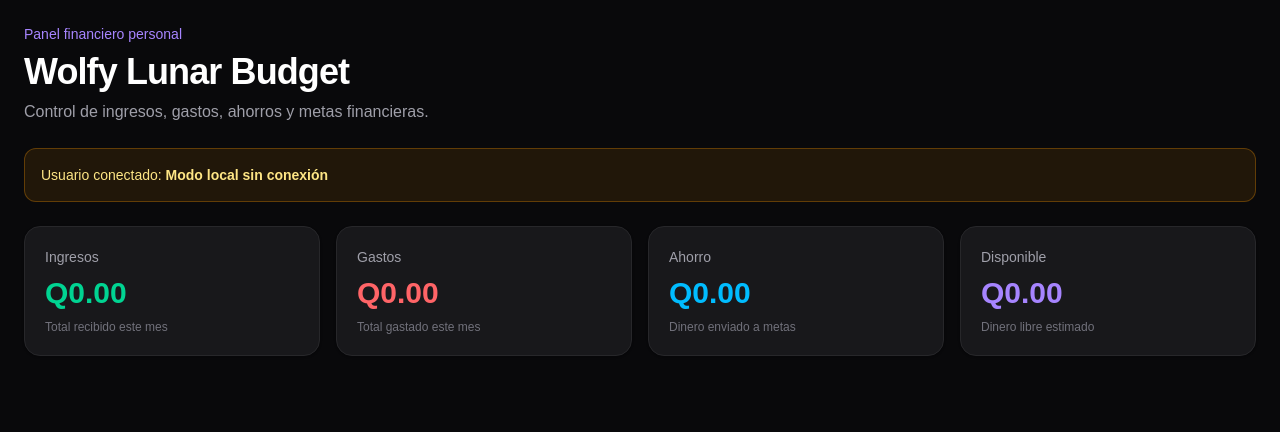
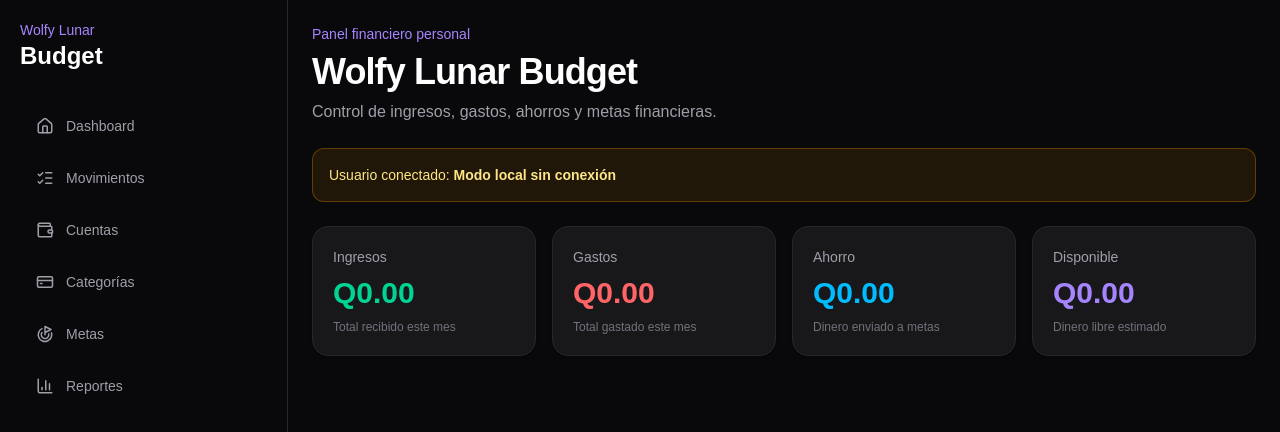
Before and after one commit to 201801392ByronOvalle/WolfyLunarBudget, a Next.js app in the folder web/: page / in a window 1280 px wide. Shown: the top 432 px of the page. Built offline with nearby package versions, Linux system fonts and the light colour scheme; no server answers.

Commit message:
feat: UI layout y sidebar

```diff
--- a/web/app/page.tsx
+++ b/web/app/page.tsx
@@ -1,6 +1,8 @@
+// app/page.tsx
 import DashboardHeader from "@/components/dashboard/DashboardHeader";
 import SummaryCard from "@/components/dashboard/SummaryCard";
-import { getUsuarios } from "@/services/usuarios.services";
+import AppShell from "@/components/layout/AppShell";
+import { getUsuarios } from "@/services/usuarios.service";
 
 export default async function HomePage() {
   let usuarioNombre = "Modo local sin conexión";
@@ -13,13 +15,11 @@ export default async function HomePage() {
   }
 
   return (
-    <main className="min-h-screen bg-zinc-950 text-white">
-      <div className="mx-auto flex max-w-7xl flex-col gap-6 p-6">
+    <AppShell>
       <DashboardHeader />
 
       <p className="rounded-xl border border-amber-500/30 bg-amber-500/10 p-4 text-sm text-amber-200">
-          Usuario conectado:{" "}
-          <span className="font-semibold">{usuarioNombre}</span>
+        Usuario conectado: <span className="font-semibold">{usuarioNombre}</span>
       </p>
 
       <section className="grid gap-4 md:grid-cols-2 xl:grid-cols-4">
@@ -28,7 +28,6 @@ export default async function HomePage() {
         <SummaryCard title="Ahorro" amount="Q0.00" helper="Dinero enviado a metas" tone="saving" />
         <SummaryCard title="Disponible" amount="Q0.00" helper="Dinero libre estimado" tone="available" />
       </section>
-      </div>
-    </main>
+    </AppShell>
   );
 }
--- /dev/null
+++ b/web/components/layout/AppShell.tsx
@@ -0,0 +1,22 @@
+// components/layout/AppShell.tsx
+import AppSidebar from "./AppSidebar";
+
+interface AppShellProps {
+    children: React.ReactNode;
+}
+
+export default function AppShell({ children }: AppShellProps) {
+    return (
+        <main className="min-h-screen bg-zinc-950 text-white">
+            <div className="flex min-h-screen">
+                <AppSidebar />
+
+                <section className="flex-1">
+                    <div className="mx-auto flex max-w-7xl flex-col gap-6 p-6">
+                        {children}
+                    </div>
+                </section>
+            </div>
+        </main>
+    );
+}
--- /dev/null
+++ b/web/components/layout/AppSidebar.tsx
@@ -0,0 +1,38 @@
+// components/layout/AppSidebar.tsx
+import { BarChart3, CreditCard, Goal, Home, ListChecks, Wallet } from "lucide-react";
+
+const menuItems = [
+    { label: "Dashboard", icon: Home },
+    { label: "Movimientos", icon: ListChecks },
+    { label: "Cuentas", icon: Wallet },
+    { label: "Categorías", icon: CreditCard },
+    { label: "Metas", icon: Goal },
+    { label: "Reportes", icon: BarChart3 },
+];
+
+export default function AppSidebar() {
+    return (
+        <aside className="hidden min-h-screen w-72 border-r border-zinc-800 bg-zinc-950 p-5 text-white lg:block">
+            <div className="mb-8">
+                <p className="text-sm font-medium text-violet-400">Wolfy Lunar</p>
+                <h1 className="text-2xl font-bold">Budget</h1>
+            </div>
+
+            <nav className="flex flex-col gap-2">
+                {menuItems.map((item) => {
+                    const Icon = item.icon;
+
+                    return (
+                        <button
+                            key={item.label}
+                            className="flex items-center gap-3 rounded-xl px-4 py-3 text-left text-sm text-zinc-400 transition hover:bg-zinc-900 hover:text-white"
+                        >
+                            <Icon size={18} />
+                            {item.label}
+                        </button>
+                    );
+                })}
+            </nav>
+        </aside>
+    );
+}
```
Also changed, not shown: web/services/usuarios.service.ts (renamed from web/services/usuarios.services.ts). Lines whose indentation alone changed are shown as unchanged.
